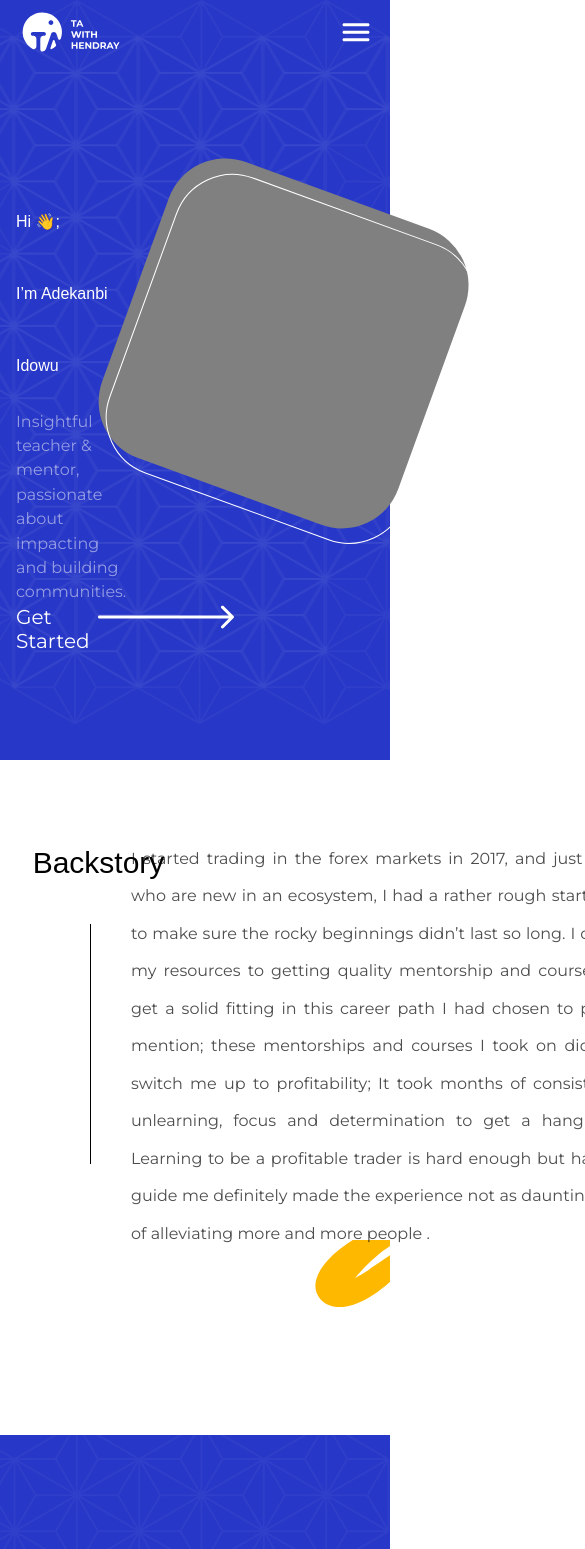
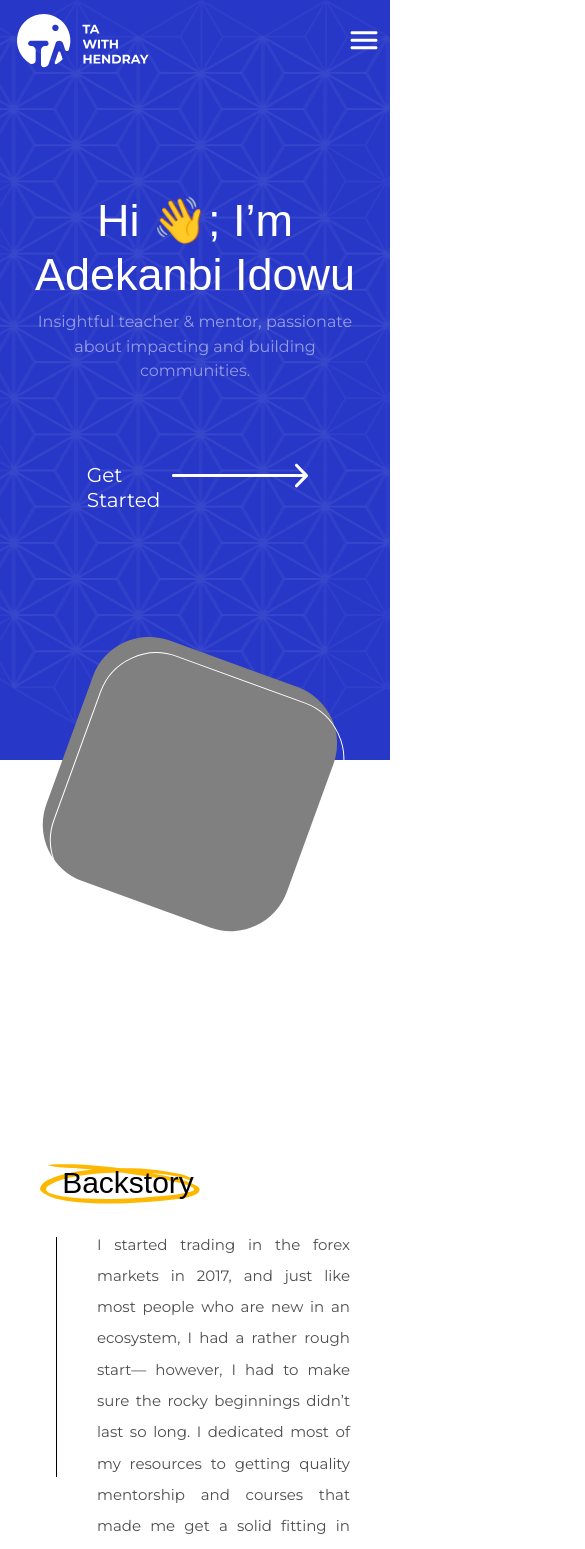
Before and after one commit to PreciousNiphemi/bug-free-spoon, a Next.js app: page / in a window 390 px wide. Shown: the top 1549 px of the page, 585 px wide, since content can reach past the window. Built offline with nearby package versions, Linux system fonts and the light colour scheme; a web font is replaced by a local one.

Commit message:
💄 chore(reponsive): make hero section responsive

```diff
--- a/common/Backstory/Backstory.tsx
+++ b/common/Backstory/Backstory.tsx
@@ -28,6 +28,7 @@ export const Backstory = () => {
         minHeight="240.59px"
         maxHeight="240.59px"
         backgroundColor="#000000"
+        display={{ base: "none", md: "none", lg: "block" }}
       />
     </Stack>
   );
--- a/common/NavigationHeader/NavigationLogo/NavigationLogo.tsx
+++ b/common/NavigationHeader/NavigationLogo/NavigationLogo.tsx
@@ -13,7 +13,7 @@ export const NavigationLogo = () => {
       >
         <Img
           h={{ base: "", md: "", lg: "", xl: "" }}
-          w={{ base: "28", md: "", lg: "", xl: "" }}
+          w={{ base: "30", md: "28", lg: "28", xl: "28" }}
           alt="Hendary logo"
           src="/images/hendary-logo.svg"
         />
--- a/features/BackstorySection/BackstorySection.tsx
+++ b/features/BackstorySection/BackstorySection.tsx
@@ -4,47 +4,69 @@ import { Backstory } from "@app/common";
 export const BackstorySection = () => {
   return (
     <Box
-      px="90"
-      py="20"
-      h="80vh"
+      px={{ base: "10", md: "10", lg: "90", xl: "90" }}
+      py={{ base: "40", md: "20", lg: "20", xl: "20" }}
+      mt={{ base: "60", md: 0 }}
+      h={{ base: "160vh", md: "90vh", lg: "80vh", xl: "80vh" }}
       width="100%"
       display="flex"
-      justifyContent="space-between"
+      flexDir={{ base: "column", md: "column", lg: "row" }}
+      // backgroundColor="red"
+      justifyContent={{ base: "", md: "", lg: "space-between" }}
       backgroundImage="/images/Polypodium.svg"
       backgroundRepeat="no-repeat"
       backgroundPosition="right bottom"
     >
+      <Flex mb={{ base: "8%", md: " 8%", lg: 0 }}>
         <Backstory />
-
+      </Flex>
+      <Flex pl={{ base: "4", md: "10" }}>
         <Box
-        maxWidth="677px"
-        minWidth="677px"
-        maxHeight="400px"
-        paddingX="40px"
+          minWidth="1px"
+          maxWidth="1px"
+          minHeight="240.59px"
+          maxHeight="240.59px"
+          backgroundColor="#000000"
+          mt={{ base: "2", md: "4", lg: "0" }}
+          mr={{ base: "10", md: "0", lg: "0" }}
+          display={{ base: "block", md: "block", lg: "none" }}
+        />
+        <Box
+          maxWidth={{ base: "auto", md: "auto", lg: "677px", xl: "677px" }}
+          minWidth={{ base: "auto", md: "auto", lg: "677px", xl: "677px" }}
+          maxHeight={{ base: "auto", md: "400px" }}
+          zIndex="auto"
+          paddingX={{ base: "", md: "30px", lg: "30px", xl: "40px" }}
           backgroundColor="#fff"
         >
           <Text
             fontFamily="'Montserrat', sans-serif"
             textAlign="justify"
             fontWeight={500}
-          fontSize="16px"
             color="#000000B2"
-          lineHeight="37.53px"
+            fontSize={{ base: "15px", md: "16px", lg: "16px", xl: "16px" }}
+            lineHeight={{
+              base: "31.28px",
+              md: "37.53px",
+              lg: "37.53px",
+              xl: "37.53px",
+            }}
           >
             I started trading in the forex markets in 2017, and just like most
             people who are new in an ecosystem, I had a rather rough start—
-          however, I had to make sure the rocky beginnings didn’t last so long.
-          I dedicated most of my resources to getting quality mentorship and
-          courses that made me get a solid fitting in this career path I had
-          chosen to ply. Oh, worthy to mention; these mentorships and courses I
-          took on didn’t automatically switch me up to profitability; It took
-          months of consistent learning and unlearning, focus and determination
-          to get a hang of most things. Learning to be a profitable trader is
-          hard enough but having a mentor to guide me definitely made the
-          experience not as daunting. I’m on the path of alleviating more and
-          more people .
+            however, I had to make sure the rocky beginnings didn’t last so
+            long. I dedicated most of my resources to getting quality mentorship
+            and courses that made me get a solid fitting in this career path I
+            had chosen to ply. Oh, worthy to mention; these mentorships and
+            courses I took on didn’t automatically switch me up to
+            profitability; It took months of consistent learning and unlearning,
+            focus and determination to get a hang of most things. Learning to be
+            a profitable trader is hard enough but having a mentor to guide me
+            definitely made the experience not as daunting. I’m on the path of
+            alleviating more and more people .
           </Text>
         </Box>
+      </Flex>
     </Box>
   );
 };
--- a/features/HeroSection/HeroSection.tsx
+++ b/features/HeroSection/HeroSection.tsx
@@ -1,7 +1,20 @@
-import { Flex, Text, Box, Stack, Spacer, Image } from "@chakra-ui/react";
+import {
+  Flex,
+  Text,
+  Box,
+  Stack,
+  Spacer,
+  Image,
+  useBreakpointValue,
+} from "@chakra-ui/react";
 import { NavigationHeader } from "@app/common";
 
 export const HeroSection = () => {
+  const variant = useBreakpointValue({
+    base: `  <Text>Hi 👋; I’m Adekanbi Idowu</Text>`,
+    md: ` <Text>Hi 👋; <br /> I’m Adekanbi Idowu</Text>`,
+  });
+
   return (
     <Box
       minH="90vh"
@@ -9,10 +22,10 @@ export const HeroSection = () => {
       display="flex"
       justifyContent="center"
       flexDir="column"
-      pt={{ base: "2", md: "", lg: "", xl: "4" }}
-      px={{ base: "4", md: "10", lg: "10", xl: "16" }}
+      pt={{ base: "2", md: "4" }}
+      px={{ base: "2", md: "10", lg: "10", xl: "16" }}
+      position="relative"
       backgroundColor="#2737C7"
-      //   backgroundColor="#fff"
       backgroundRepeat="no-repeat"
       backgroundPosition="left , right top "
       backgroundImage="url('/images/pattern-side-hero.svg' ), url('/images/pattern-side-hero.svg')"
@@ -24,19 +37,19 @@ export const HeroSection = () => {
         <Flex justifyContent="space-between">
           <Box>
             <Stack>
-              <Box>
-                <Text
+              <Box
+                px={{ base: "4", md: "", lg: "", xl: "" }}
                 color="#fff"
-                  textAlign="left"
-                  lineHeight="72px"
+                textAlign={{ base: "center", md: "left" }}
+                lineHeight={{ base: "54px", md: "", lg: "", xl: "72px" }}
                 fontFamily="'KENOKY', sans-serif"
-                  fontSize={{ base: "", md: "", lg: "", xl: "60px" }}
-                >
-                  Hi 👋; <br /> I’m Adekanbi Idowu
-                </Text>
-              </Box>
+                fontSize={{ base: "45px", md: "", lg: "", xl: "60px" }}
+                dangerouslySetInnerHTML={{ __html: variant }}
+              />
+              <Box px={{ base: "4", md: "", lg: "", xl: "" }}>
                 <Text
                   color="#FFFFFF80"
+                  textAlign={{ base: "center", md: "left" }}
                   fontFamily="'Montserrat', sans-serif"
                   lineHeight="24.38px"
                   fontSize={{ base: "", md: "", lg: "", xl: "20px" }}
@@ -44,30 +57,42 @@ export const HeroSection = () => {
                   Insightful teacher & mentor, passionate about impacting and
                   building communities.
                 </Text>
+              </Box>
             </Stack>
           </Box>
           <Spacer />
 
           <Box
-            mr={16}
-            h="315.35px"
-            w="315.35px"
+            mr={{ base: "0", md: 4, lg: 16 }}
+            h={{ base: "255.57px", md: "315.35px" }}
+            w={{ base: "255.57px", md: "315.35px" }}
             padding="3"
-            transform="rotate(20deg)"
             borderRadius="60px"
             backgroundColor="gray"
+            transform="rotate(20deg)"
+            position={{ base: "absolute", md: "initial" }}
+            // top={{ base: "600px", md: "" }}
+            bottom={{ base: "-20%", md: "" }}
+            left={{ base: "16%", md: "" }}
+            // display={{ base: "none", md: "block" }}
           >
             <Box
-              h="315.35px"
-              w="315.35px"
+              h={{ base: "255.57px", md: "315.35px" }}
+              w={{ base: "255.57px", md: "315.35px" }}
               borderWidth=" 1px"
               borderColor="#FFFFFF"
               borderRadius="60px"
             />
           </Box>
         </Flex>
-        <Flex>
-          <Stack direction="row" spacing={2}>
+        <Flex
+          justifyContent={{ base: "center", md: "normal" }}
+          mt={{ base: "20", md: "0" }}
+          mb={{ base: "20%", md: "0" }}
+          pb={{ base: "20%", md: "0" }}
+          px={{ base: "0", md: "4", lg: "", xl: "" }}
+        >
+          <Stack direction="row" spacing={{ base: 3, md: 2 }}>
             <Text
               color="#fff"
               fontSize="20px"
--- a/pages/index.tsx
+++ b/pages/index.tsx
@@ -14,11 +14,11 @@ const IndexPage = () => (
   <Flex flexDir="column">
     <HeroSection />
     <BackstorySection />
-    <WhySection />
-    <QuoteSection />
-    <PricingSection />
-    <ContactSection />
-    <Footer />
+    {/* <WhySection /> */}
+    {/* <QuoteSection /> */}
+    {/* <PricingSection /> */}
+    {/* <ContactSection /> */}
+    {/* <Footer />  */}
   </Flex>
 );
 
```
Lines whose indentation alone changed are shown as unchanged.
